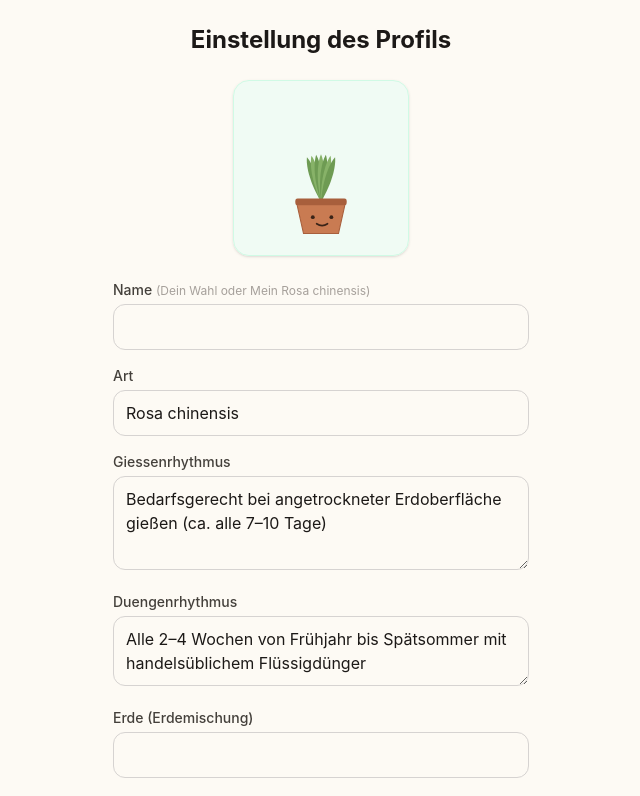
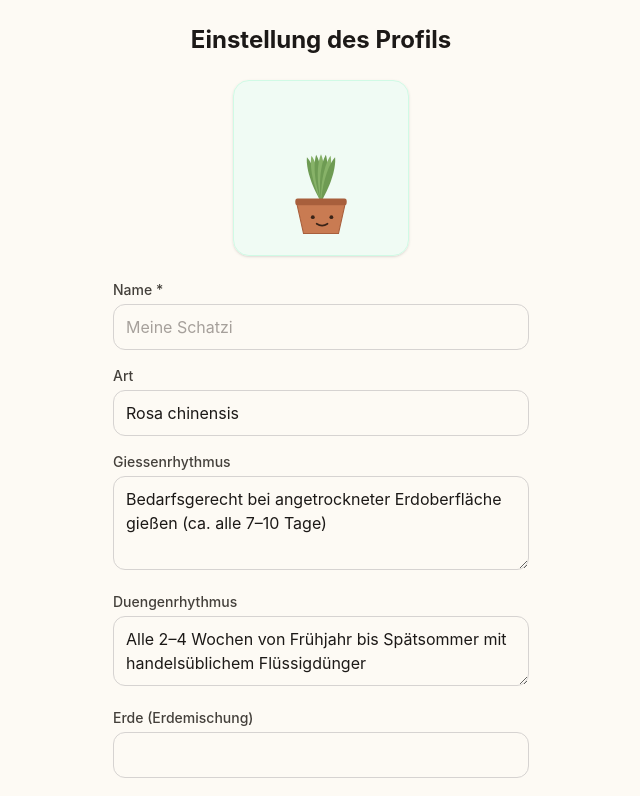
Before and after one commit to KarClas/keep-growing, a Next.js app: page /hinzufuegen in a window 1280 px wide. Shown: the top 796 px of the page, without its empty margins (319-959 px from the left). Built offline with nearby package versions, Linux system fonts and the light colour scheme; no server answers; the database is empty.

Commit message:
Make Name field obligatory with 'Meine Schatzi' placeholder and remove hint

```diff
--- a/app/hinzufuegen/page.tsx
+++ b/app/hinzufuegen/page.tsx
@@ -56,8 +56,6 @@ export default async function ProfilSchritt2Seite({ searchParams }: Props) {
   const lichtVorgabe = parseLichtAusgabe(params.licht ?? daten.Licht);
   const notizVorgabe = feldWertBereinigen(params.notiz ?? '');
 
-  const hinweisName = `(Dein Wahl oder Mein ${artVorgabe || '<Art des Pflanzes>'})`;
-
   return (
     <div className="space-y-6 pb-10">
       {/* 3.a Titel */}
@@ -74,16 +72,16 @@ export default async function ProfilSchritt2Seite({ searchParams }: Props) {
 
       {/* 3.c Felder prüfen und ggf. bearbeiten */}
       <form action={profilSchritt2AnlegenAction} className="space-y-4">
-        {/* c.1: Name (standardmäßig leer, kleine graue Notiz in Klammern) */}
+        {/* c.1: Name (Pflichtfeld mit Ghost-Text "Meine Schatzi") */}
         <label className="block">
-          <span className="mb-1 block text-sm font-medium text-stone-700">
-            Name <span className="text-xs font-normal text-stone-400">{hinweisName}</span>
-          </span>
+          <span className="mb-1 block text-sm font-medium text-stone-700">Name *</span>
           <input
             type="text"
             name="name"
+            required
             defaultValue=""
-            className="w-full rounded-xl border border-stone-300 px-3 py-2.5 text-stone-900 focus:border-emerald-600 focus:outline-none"
+            placeholder="Meine Schatzi"
+            className="w-full rounded-xl border border-stone-300 px-3 py-2.5 text-stone-900 placeholder:text-stone-400 focus:border-emerald-600 focus:outline-none"
           />
         </label>
 
--- a/app/server-aktionen.ts
+++ b/app/server-aktionen.ts
@@ -171,11 +171,7 @@ export async function profilSchritt2AnlegenAction(formData: FormData) {
   }
 
   const art = sanitisieren(optionalesTextFeld(formData, 'art'));
-  const roherName = formData.get('name');
-  let name = typeof roherName === 'string' ? roherName.trim() : '';
-  if (!name) {
-    name = art ? `Mein ${art}` : 'Meine Pflanze';
-  }
+  const name = sanitisieren(textFeld(formData, 'name')) || 'Meine Schatzi';
 
   const giessrhythmus = sanitisieren(
     optionalesTextFeld(formData, 'giessrhythmus') ??
```
Also changed, not shown: 1 other file (tests, documents, lock files or other folders).
